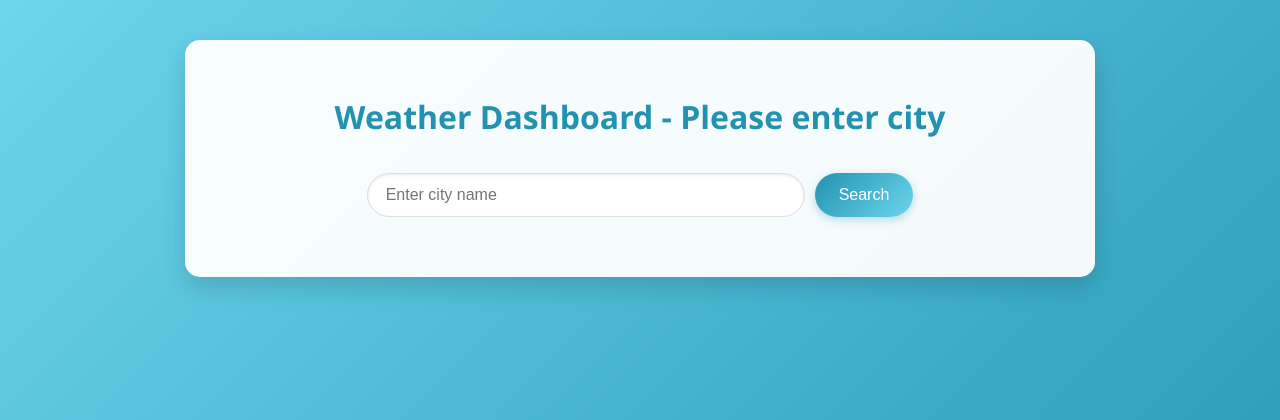
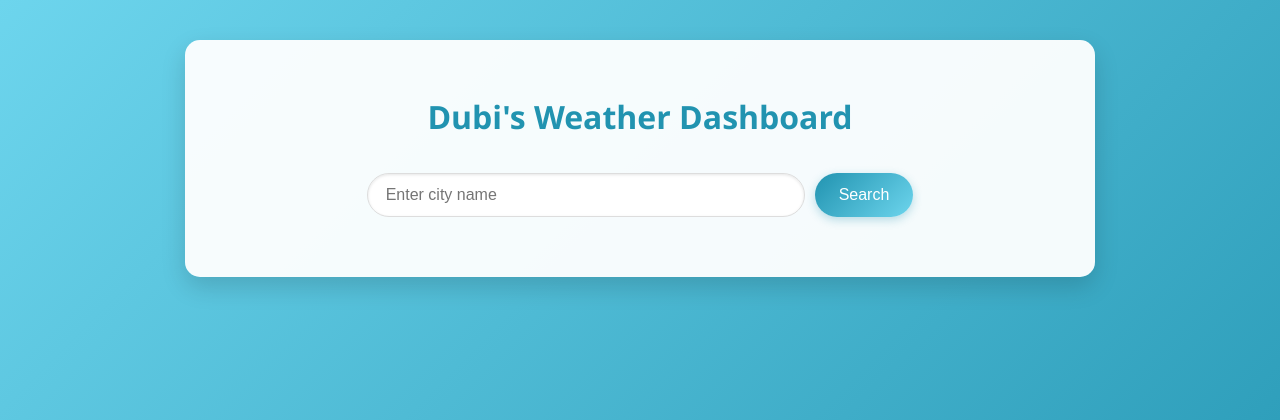
Before and after one commit to DubiThal/AWS-proj, a Flask app: page / in a window 1280 px wide. Shown: the top 420 px of the page. Run offline with Flask 2, Linux system fonts and the light colour scheme.

Commit message:
updating html

```diff
--- a/app/templates/index.html
+++ b/app/templates/index.html
@@ -7,7 +7,7 @@
 </head>
 <body>
     <div class="container">
-        <h1>Weather Dashboard - Please enter city</h1>
+        <h1>Dubi's Weather Dashboard</h1>
         <div class="search-box">
             <input type="text" id="cityInput" placeholder="Enter city name">
             <button onclick="getWeather()">Search</button>
```
